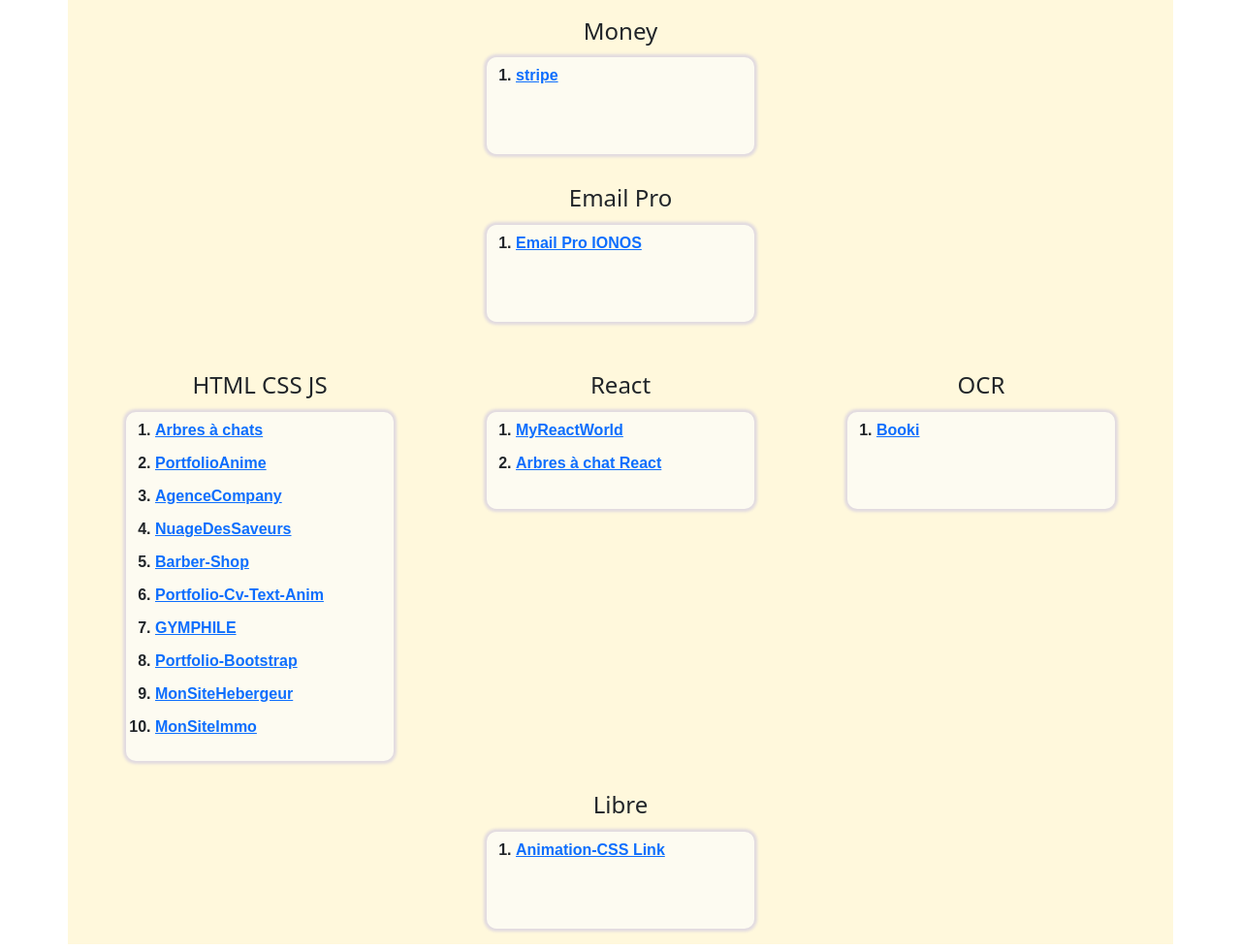
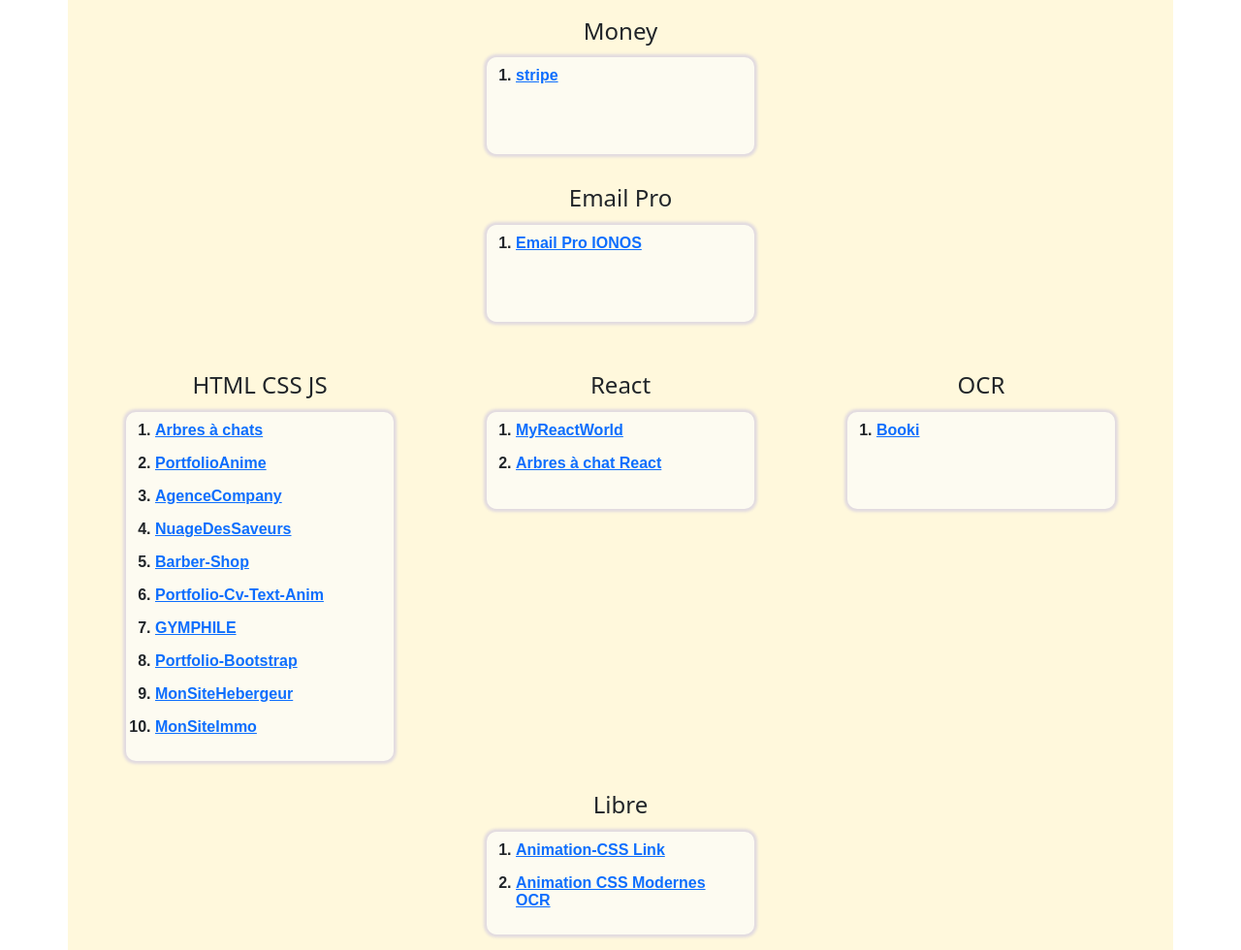
Before and after one commit to prestationweb42/Dev-Tools-WebSite, a plain HTML site: page formation.html in a window 1280 px wide. Shown: the part 2231-3211 px from the top of the page at 97% size. Drawn offline with nearby package versions, Linux system fonts and the light colour scheme.

Commit message:
add link Animations CSS Modernes

```diff
--- a/formation.html
+++ b/formation.html
@@ -744,6 +744,13 @@
                                 >Animation-CSS Link</a
                             >
                         </li>
+                        <li>
+                            <a
+                                href="https://prestationweb42.github.io/Animations-CSS-Modernes/"
+                                target="_blank"
+                                >Animation CSS Modernes OCR</a
+                            >
+                        </li>
                     </ol>
                 </div>
             </div>
```
